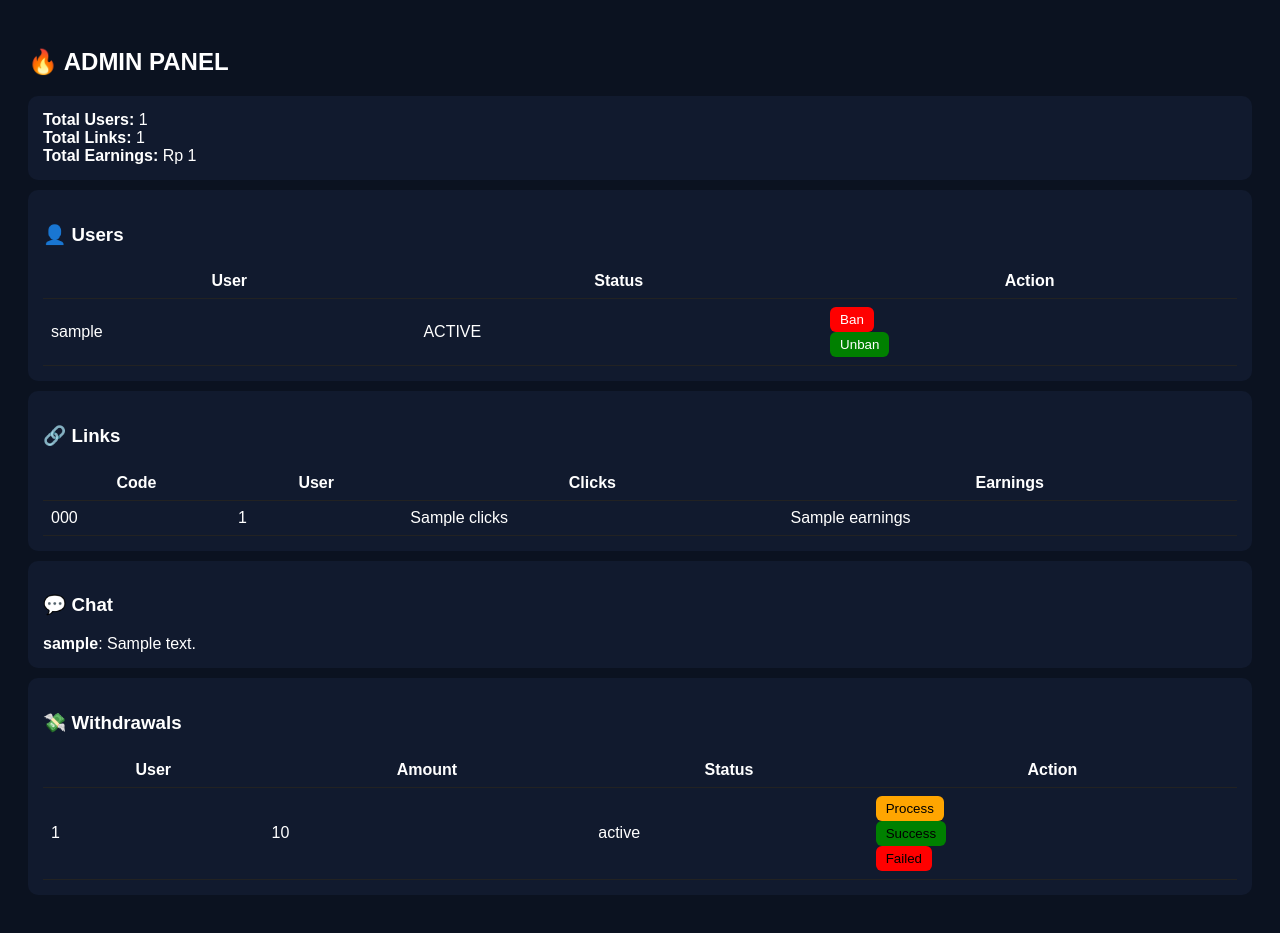
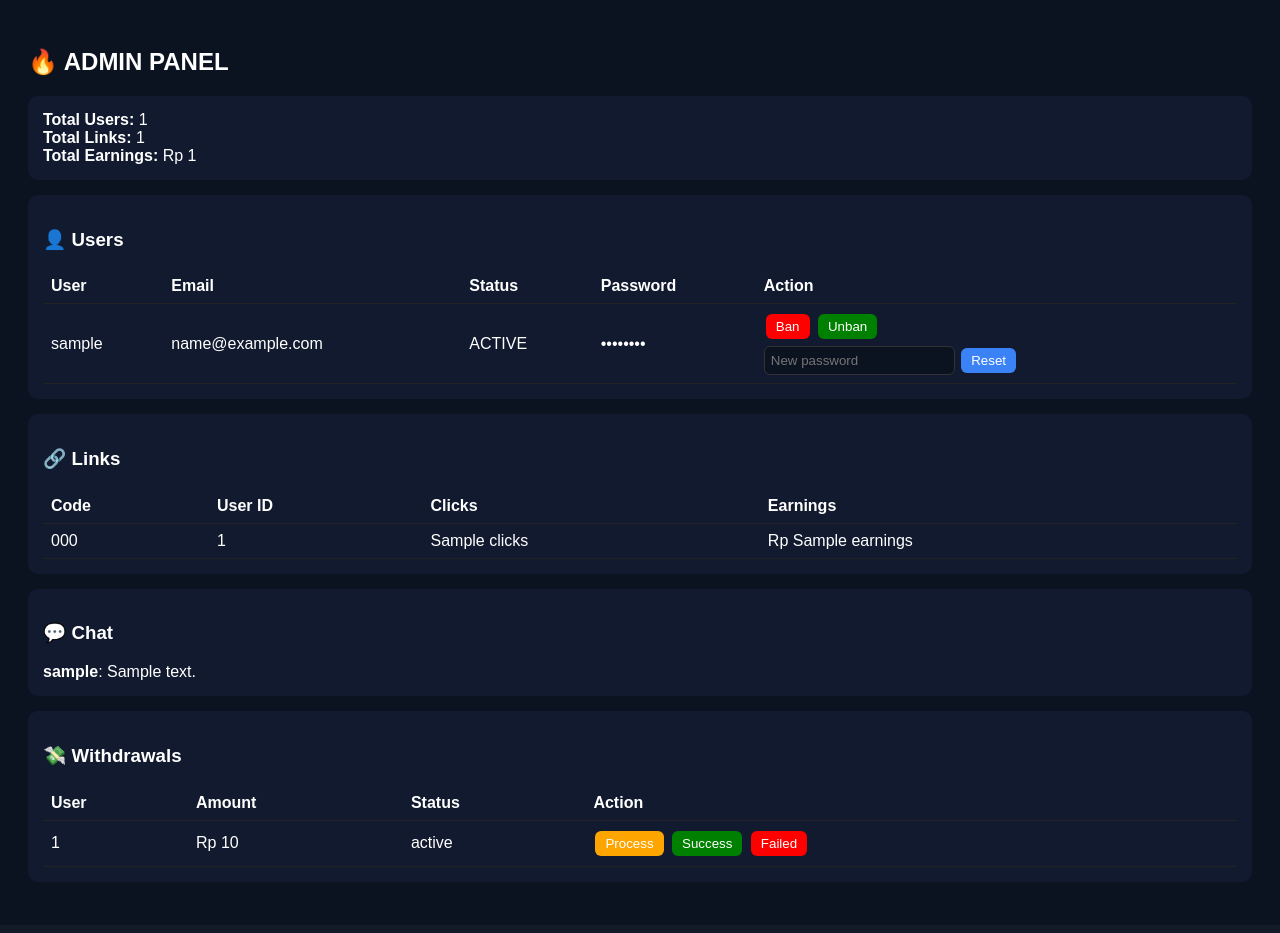
Before and after one commit to shortlinke-dotcom/Earnshortlink, a FastAPI app: template templates/admin.html in a window 1280 px wide. After the commit the page ends 867 px from the top, so only its background shows below. Run offline with FastAPI, Linux system fonts and the light colour scheme; the template is opened without the code that fills it: most values are stand-ins (such as "Sample title", 1, 10 or a date in 2020).

Commit message:
Update admin.html

```diff
--- a/templates/admin.html
+++ b/templates/admin.html
@@ -2,50 +2,116 @@
 <html>
 <head>
 <title>Admin Panel</title>
+
 <style>
-body { font-family: Arial; background:#0b1220; color:white; padding:20px; }
-.box { background:#111a2e; padding:15px; border-radius:10px; margin-bottom:10px; }
-table { width:100%; border-collapse: collapse; }
-th, td { padding:8px; border-bottom:1px solid #222; }
-button { padding:5px 10px; border:none; border-radius:6px; cursor:pointer; }
+body {
+    font-family: Arial;
+    background:#0b1220;
+    color:white;
+    padding:20px;
+}
+
+.box {
+    background:#111a2e;
+    padding:15px;
+    border-radius:10px;
+    margin-bottom:15px;
+}
+
+table {
+    width:100%;
+    border-collapse: collapse;
+}
+
+th, td {
+    padding:8px;
+    border-bottom:1px solid #222;
+    text-align:left;
+}
+
+button {
+    padding:5px 10px;
+    border:none;
+    border-radius:6px;
+    cursor:pointer;
+    margin:2px;
+}
+
+input {
+    padding:6px;
+    border-radius:6px;
+    border:1px solid #333;
+    background:#0b1220;
+    color:white;
+}
+
 .ban { background:red; color:white; }
 .unban { background:green; color:white; }
-.process { background:orange; }
-.success { background:green; }
-.failed { background:red; }
+
+.process { background:orange; color:white; }
+.success { background:green; color:white; }
+.failed { background:red; color:white; }
+
+.reset { background:#3b82f6; color:white; }
 </style>
 </head>
+
 <body>
 
 <h2>🔥 ADMIN PANEL</h2>
 
+<!-- STATS -->
 <div class="box">
     <b>Total Users:</b> {{ total_users }} <br>
     <b>Total Links:</b> {{ total_links }} <br>
     <b>Total Earnings:</b> Rp {{ total_earnings }}
 </div>
 
+<!-- USERS -->
 <div class="box">
 <h3>👤 Users</h3>
+
 <table>
-<tr><th>User</th><th>Status</th><th>Action</th></tr>
+<tr>
+    <th>User</th>
+    <th>Email</th>
+    <th>Status</th>
+    <th>Password</th>
+    <th>Action</th>
+</tr>
 
 {% for u in users %}
 <tr>
 <td>{{ u.username }}</td>
+<td>{{ u.gmail }}</td>
 <td>{{ "BANNED" if u.is_banned else "ACTIVE" }}</td>
+
+<!-- PASSWORD AMAN -->
+<td>••••••••</td>
+
 <td>
 
-<form method="post" action="/admin/ban">
+<!-- BAN -->
+<form method="post" action="/admin/ban" style="display:inline;">
     <input type="hidden" name="login" value="{{ login }}">
     <input type="hidden" name="target" value="{{ u.username }}">
     <button class="ban">Ban</button>
 </form>
 
-<form method="post" action="/admin/unban">
+<!-- UNBAN -->
+<form method="post" action="/admin/unban" style="display:inline;">
     <input type="hidden" name="login" value="{{ login }}">
     <input type="hidden" name="target" value="{{ u.username }}">
     <button class="unban">Unban</button>
+</form>
+
+<!-- RESET PASSWORD -->
+<form method="post" action="/admin/reset-password" style="margin-top:5px;">
+    <input type="hidden" name="login" value="{{ login }}">
+    <input type="hidden" name="target" value="{{ u.username }}">
+
+    <input type="text" name="new_password" placeholder="New password">
+    <button class="reset">Reset</button>
 </form>
 
 </td>
@@ -54,53 +120,70 @@ button { padding:5px 10px; border:none; border-radius:6px; cursor:pointer; }
 </table>
 </div>
 
+<!-- LINKS -->
 <div class="box">
 <h3>🔗 Links</h3>
+
 <table>
-<tr><th>Code</th><th>User</th><th>Clicks</th><th>Earnings</th></tr>
+<tr>
+    <th>Code</th>
+    <th>User ID</th>
+    <th>Clicks</th>
+    <th>Earnings</th>
+</tr>
+
 {% for l in links %}
 <tr>
 <td>{{ l.short_code }}</td>
 <td>{{ l.user_id }}</td>
 <td>{{ l.clicks }}</td>
-<td>{{ l.earnings }}</td>
+<td>Rp {{ l.earnings }}</td>
 </tr>
 {% endfor %}
 </table>
 </div>
 
+<!-- CHAT -->
 <div class="box">
 <h3>💬 Chat</h3>
+
 {% for c in chats %}
 <div><b>{{ c.username }}</b>: {{ c.message }}</div>
 {% endfor %}
 </div>
 
+<!-- WITHDRAWALS -->
 <div class="box">
 <h3>💸 Withdrawals</h3>
+
 <table>
-<tr><th>User</th><th>Amount</th><th>Status</th><th>Action</th></tr>
+<tr>
+    <th>User</th>
+    <th>Amount</th>
+    <th>Status</th>
+    <th>Action</th>
+</tr>
 
 {% for w in withdrawals %}
 <tr>
 <td>{{ w.user_id }}</td>
-<td>{{ w.amount }}</td>
+<td>Rp {{ w.amount }}</td>
 <td>{{ w.status }}</td>
 <td>
 
-<form method="post" action="/admin/wd/process">
+<form method="post" action="/admin/wd/process" style="display:inline;">
     <input type="hidden" name="login" value="{{ login }}">
     <input type="hidden" name="id" value="{{ w.id }}">
     <button class="process">Process</button>
 </form>
 
-<form method="post" action="/admin/wd/success">
+<form method="post" action="/admin/wd/success" style="display:inline;">
     <input type="hidden" name="login" value="{{ login }}">
     <input type="hidden" name="id" value="{{ w.id }}">
     <button class="success">Success</button>
 </form>
 
-<form method="post" action="/admin/wd/failed">
+<form method="post" action="/admin/wd/failed" style="display:inline;">
     <input type="hidden" name="login" value="{{ login }}">
     <input type="hidden" name="id" value="{{ w.id }}">
     <button class="failed">Failed</button>
```
Lines whose indentation alone changed are shown as unchanged.
